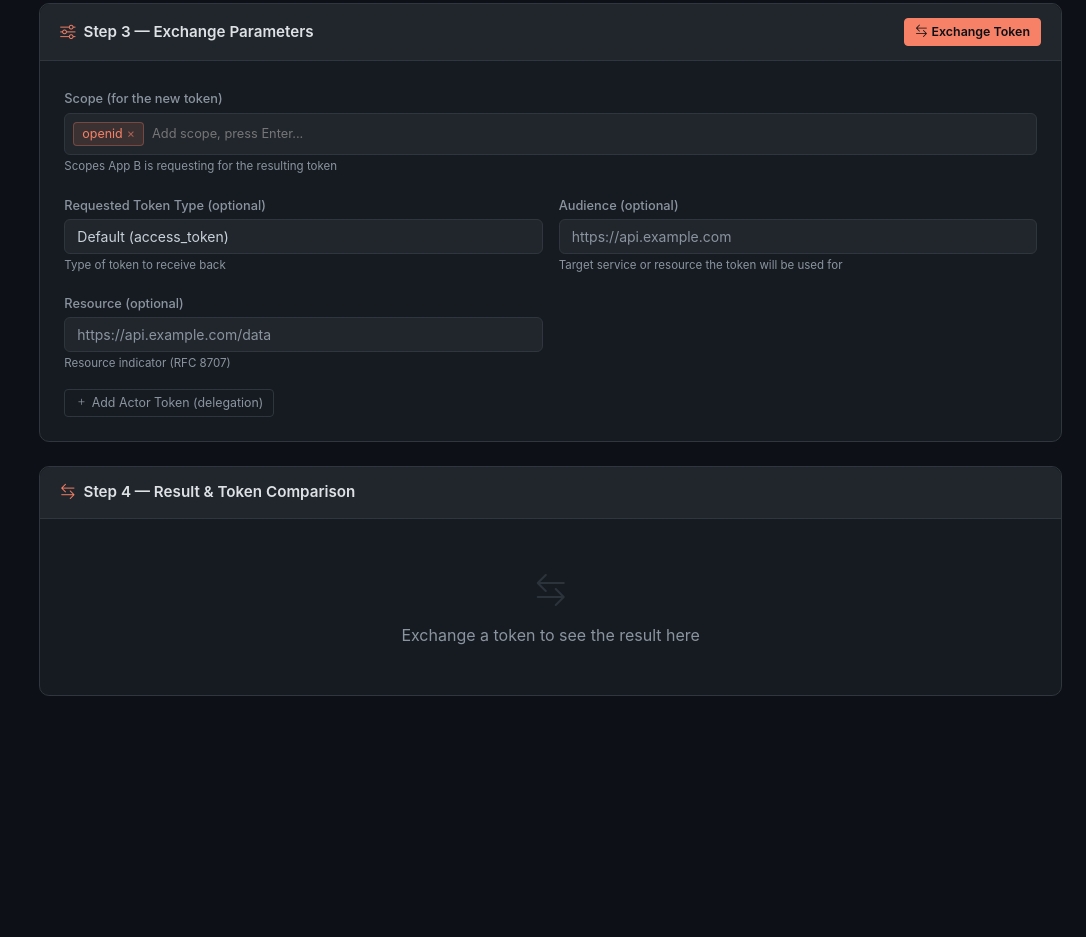
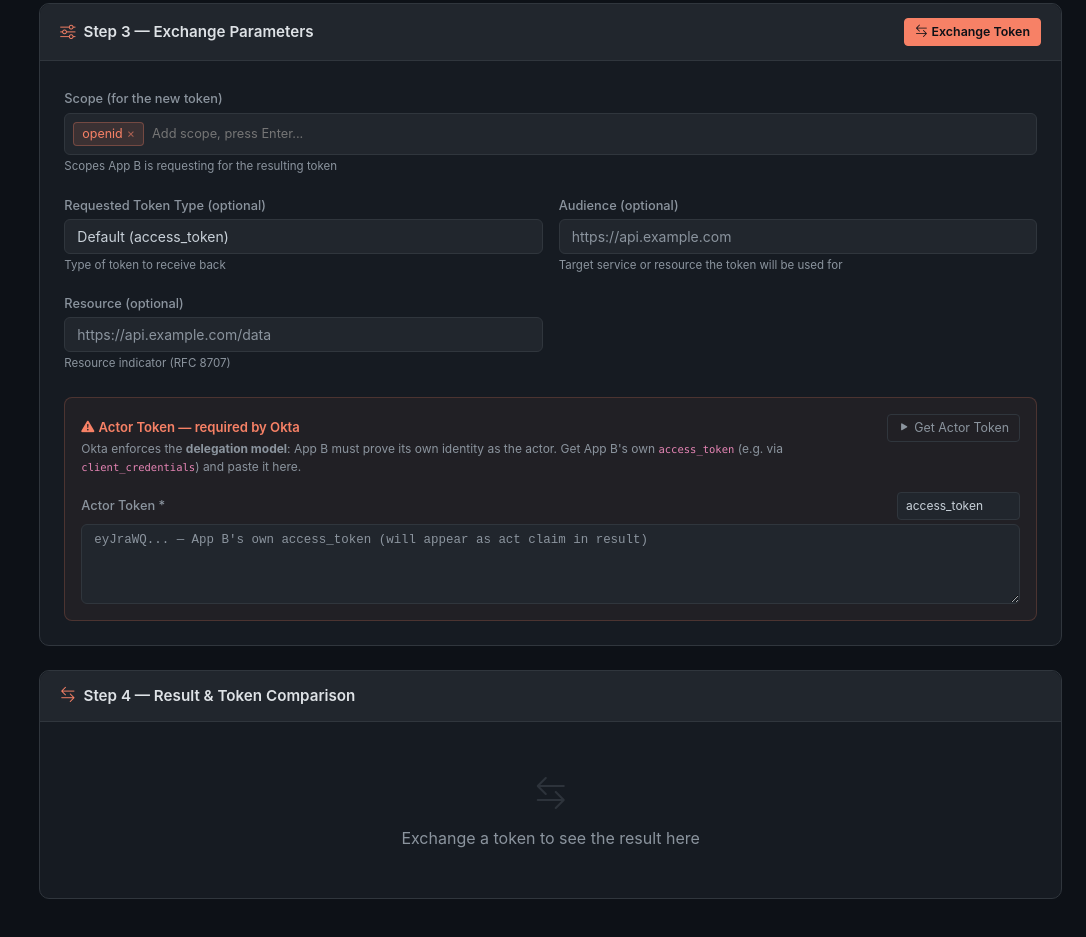
Before and after one commit to overciv/saml-bearer-tester, a website: page public/token-exchange.html in a window 1280 px wide. Shown: the part 1024-1961 px from the top of the page, without its empty margins (194-1280 px from the left). Before the commit the page ends 1768 px from the top, so only its background shows below. Drawn offline with nearby package versions, Linux system fonts and the light colour scheme; no server answers.

Commit message:
Fix token exchange: surface actor_token requirement + add Get Actor Token helper
Okta enforces RFC 8693 delegation model — actor_token is required, not optional.
The previous UI hid it behind a collapsible toggle causing the
'required parameter actor_token is missing' error.

Changes:
- Replace collapsible actor section with always-visible warning panel
  explaining Okta requires actor_token (App B's own identity proof)
- Add 'Get Actor Token' button that calls POST /api/token-exchange/get-actor-token
  which does a client_credentials grant as App B and pre-fills the field;
  supports both Basic auth and Private Key JWT
- Actor token pre-fill also shows decoded token preview + success indicator
- performExchange now always sends actor_token if present (no actorVisible gate)
- New backend route: POST /api/token-exchange/get-actor-token

Co-Authored-By: Claude Sonnet 4.6 (1M context) <noreply@anthropic.com>

```diff
--- a/public/token-exchange.html
+++ b/public/token-exchange.html
@@ -253,26 +253,36 @@
             </div>
           </div>
 
-          <!-- Actor Token (delegation) -->
-          <div class="mt-3">
-            <button class="btn btn-outline-secondary btn-sm" onclick="toggleActorSection()" id="actorToggleBtn">
-              <i class="bi bi-plus me-1"></i>Add Actor Token (delegation)
-            </button>
-            <div id="actorSection" style="display:none" class="mt-3 p-3" style="background:var(--surface2);border-radius:8px;">
-              <div class="row g-3">
-                <div class="col-12">
-                  <label class="form-label">Actor Token <span style="color:var(--text-muted)">(for delegation — the intermediary service)</span></label>
-                  <textarea id="actorToken" class="form-control code-area" rows="2" placeholder="eyJraWQ... (the intermediary's token)"></textarea>
-                  <div class="input-hint">Added as <code>act</code> claim in the result token, showing the delegation chain</div>
+          <!-- Actor Token (required by Okta) -->
+          <div class="mt-4 p-3" style="background:rgba(247,129,102,0.05);border:1px solid rgba(247,129,102,0.2);border-radius:8px;">
+            <div class="d-flex justify-content-between align-items-start mb-2">
+              <div>
+                <span style="font-size:0.82rem;font-weight:600;color:var(--coral)"><i class="bi bi-exclamation-triangle-fill me-1"></i>Actor Token — required by Okta</span>
+                <div style="font-size:0.75rem;color:var(--text-muted);margin-top:2px">
+                  Okta enforces the <strong>delegation model</strong>: App B must prove its own identity as the actor.
+                  Get App B's own <code>access_token</code> (e.g. via <code>client_credentials</code>) and paste it here.
                 </div>
-                <div class="col-md-4">
-                  <label class="form-label">Actor Token Type</label>
-                  <select id="actorTokenType" class="form-select">
+              </div>
+              <button class="btn btn-outline-secondary btn-sm ms-3 flex-shrink-0" id="getActorTokenBtn" onclick="getActorToken()" style="white-space:nowrap">
+                <i class="bi bi-play-fill me-1"></i>Get Actor Token
+              </button>
+            </div>
+            <div class="row g-2 mt-1">
+              <div class="col-12">
+                <div class="d-flex justify-content-between align-items-center mb-1">
+                  <label class="form-label mb-0">Actor Token *</label>
+                  <select id="actorTokenType" class="form-select form-select-sm" style="width:auto;font-size:0.75rem">
                     <option value="urn:ietf:params:oauth:token-type:access_token">access_token</option>
                     <option value="urn:ietf:params:oauth:token-type:jwt">jwt</option>
                   </select>
                 </div>
+                <textarea id="actorToken" class="form-control code-area" rows="2" placeholder="eyJraWQ... — App B's own access_token (will appear as act claim in result)"></textarea>
               </div>
+            </div>
+            <!-- Inline actor token result -->
+            <div id="actorTokenResult" class="mt-2" style="display:none">
+              <div style="font-size:0.72rem;color:var(--green);font-weight:600"><i class="bi bi-check-circle me-1"></i>Actor token obtained via client_credentials</div>
+              <div id="actorTokenPreview" style="font-size:0.72rem;color:var(--text-muted);font-family:monospace;margin-top:2px;word-break:break-all"></div>
             </div>
           </div>
         </div>
--- a/public/token-exchange.js
+++ b/public/token-exchange.js
@@ -6,7 +6,6 @@ const CONFIG_FIELDS = ['oktaDomain', 'authServerId', 'clientId', 'clientSecret',
 const COMPARE_CLAIMS = ['cid', 'iss', 'sub', 'aud', 'scp', 'scope', 'act', 'exp', 'iat', 'jti'];
 
 let scopeMgr;
-let actorVisible = false;
 let lastSubjectDecoded = null;
 let lastResultDecoded = null;
 
@@ -37,12 +36,54 @@ function toggleAuthMethod() {
   document.getElementById('pkjwtRow').style.display = isPkjwt ? '' : 'none';
 }
 
-function toggleActorSection() {
-  actorVisible = !actorVisible;
-  document.getElementById('actorSection').style.display = actorVisible ? '' : 'none';
-  document.getElementById('actorToggleBtn').innerHTML = actorVisible
-    ? '<i class="bi bi-dash me-1"></i>Remove Actor Token'
-    : '<i class="bi bi-plus me-1"></i>Add Actor Token (delegation)';
+// Get App B's own access_token via client_credentials — used as actor_token
+async function getActorToken() {
+  const btn = document.getElementById('getActorTokenBtn');
+  setLoading(btn, true, '<i class="bi bi-play-fill me-1"></i>Getting…');
+
+  if (!val('oktaDomain') || !val('clientId')) {
+    toast('Fill in Okta Domain and App B Client ID first', 'warning');
+    setLoading(btn, false, '<i class="bi bi-play-fill me-1"></i>Get Actor Token');
+    return;
+  }
+
+  const isPkjwt = val('clientAuthMethod') === 'pkjwt';
+  let privateJwk;
+  if (isPkjwt) {
+    try { privateJwk = JSON.parse(val('clientPrivateJwk')); }
+    catch { toast('Invalid private JWK', 'error'); setLoading(btn, false, '<i class="bi bi-play-fill me-1"></i>Get Actor Token'); return; }
+  }
+
+  try {
+    const res = await fetch('/api/token-exchange/get-actor-token', {
+      method: 'POST',
+      headers: { 'Content-Type': 'application/json' },
+      body: JSON.stringify({
+        oktaDomain: val('oktaDomain'),
+        authServerId: val('authServerId'),
+        clientId: val('clientId'),
+        clientSecret: isPkjwt ? undefined : (document.getElementById('clientSecret')?.value || ''),
+        privateJwk,
+        scope: ['openid']
+      })
+    });
+    const data = await res.json();
+
+    if (data.success && data.response?.access_token) {
+      const token = data.response.access_token;
+      document.getElementById('actorToken').value = token;
+      document.getElementById('actorTokenResult').style.display = '';
+      document.getElementById('actorTokenPreview').textContent = token.substring(0, 80) + '…';
+      toast('Actor token obtained via client_credentials', 'success');
+    } else {
+      const err = data.response?.error_description || data.response?.error || data.error || `HTTP ${data.statusCode}`;
+      toast('Failed to get actor token: ' + err, 'error');
+    }
+  } catch (e) {
+    toast('Error: ' + e.message, 'error');
+  } finally {
+    setLoading(btn, false, '<i class="bi bi-play-fill me-1"></i>Get Actor Token');
+  }
 }
 
 // ─── Subject token decode preview ─────────────────────────────────────────────
@@ -87,8 +128,8 @@ async function performExchange() {
     requestedTokenType: val('requestedTokenType') || undefined,
     audience: val('audience') || undefined,
     resource: val('resource') || undefined,
-    actorToken: actorVisible ? val('actorToken') || undefined : undefined,
-    actorTokenType: actorVisible ? val('actorTokenType') || undefined : undefined
+    actorToken: val('actorToken') || undefined,
+    actorTokenType: val('actorToken') ? val('actorTokenType') : undefined
   };
 
   try {
```
Also changed, not shown: server.js (+24 -0 lines).
